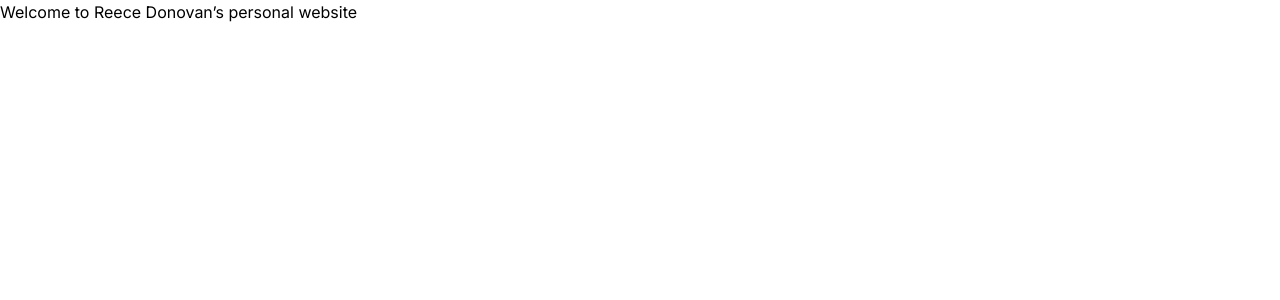
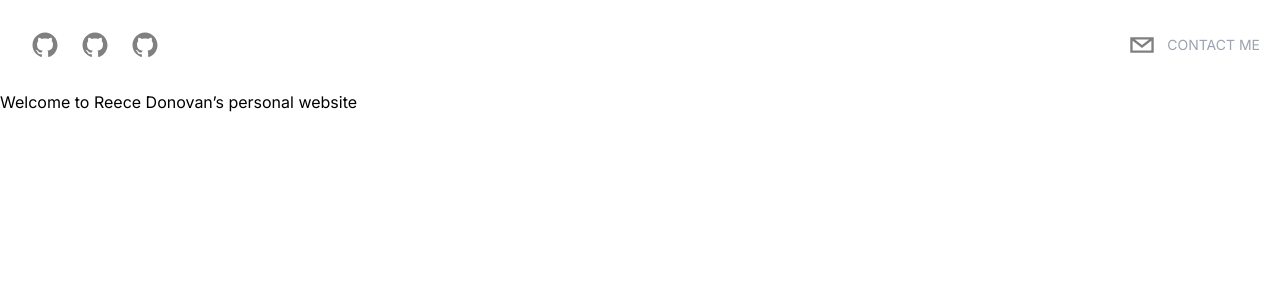
Before and after one commit to ReeceDonovan/donovan.dev, a Next.js app: page / in a window 1280 px wide. Shown: the top 300 px of the page. Built offline with nearby package versions, Linux system fonts and the light colour scheme.

Commit message:
Created placeholder header/nav component

```diff
--- a/app/layout.tsx
+++ b/app/layout.tsx
@@ -1,3 +1,4 @@
+import Header from '@/components/Header';
 import './globals.css';
 import { Inter } from 'next/font/google';
 
@@ -15,7 +16,12 @@ interface RootLayoutProps {
 export default function RootLayout({ children }: RootLayoutProps) {
   return (
     <html lang='en'>
-      <body className={inter.className}>{children}</body>
+      <body className={inter.className}>
+        <div>
+          <Header />
+          <main>{children}</main>
+        </div>
+      </body>
     </html>
   );
 }
--- /dev/null
+++ b/components/Header.tsx
@@ -0,0 +1,44 @@
+import { SocialIcon } from 'react-social-icons';
+
+export default function Header() {
+  return (
+    <header className='sticky top-0 p-5 flex items-start justify-between max-w-7xl mx-auto z-20 xl:items-center'>
+      {/* TODO: Make social icons dynamically generated */}
+
+      <div className='flex flex-row items-center'>
+        {/* Social Icons */}
+        <SocialIcon
+          network='github'
+          url='https://github.com/ReeceDonovan'
+          fgColor='gray'
+          bgColor='transparent'
+        />
+        <SocialIcon
+          network='github'
+          url='https://github.com/ReeceDonovan'
+          fgColor='gray'
+          bgColor='transparent'
+        />
+        <SocialIcon
+          network='github'
+          url='https://github.com/ReeceDonovan'
+          fgColor='gray'
+          bgColor='transparent'
+        />
+      </div>
+
+      {/* Contact Icons */}
+      <div className='flex flex-row items-center text-gray-300 cursor-pointer'>
+        <SocialIcon
+          className='cursor-pointer'
+          network='email'
+          fgColor='gray'
+          bgColor='transparent'
+        />
+        <p className='uppercase hidden md:inline-flex text-sm text-gray-400'>
+          Contact Me
+        </p>
+      </div>
+    </header>
+  );
+}
```
